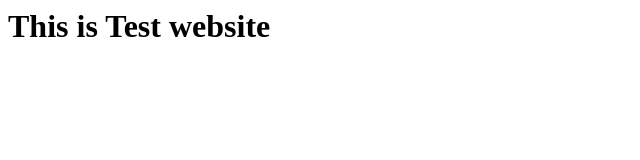
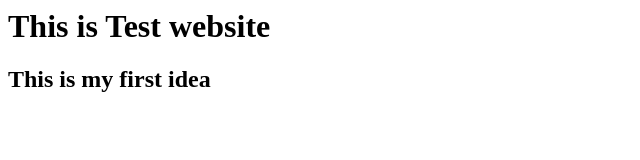
Before and after one commit to mohanraz81/webapp, a plain HTML site: page index.html in a window 1280 px wide. Shown: the whole page, without its empty margins (0-640 px from the left). Drawn offline with Linux system fonts and the light colour scheme.

Commit message:
added idea1 code

```diff
--- a/index.html
+++ b/index.html
@@ -1 +1,2 @@
 <h1>This is Test website</h1>
+<h2>This is my first idea</h2>
```
